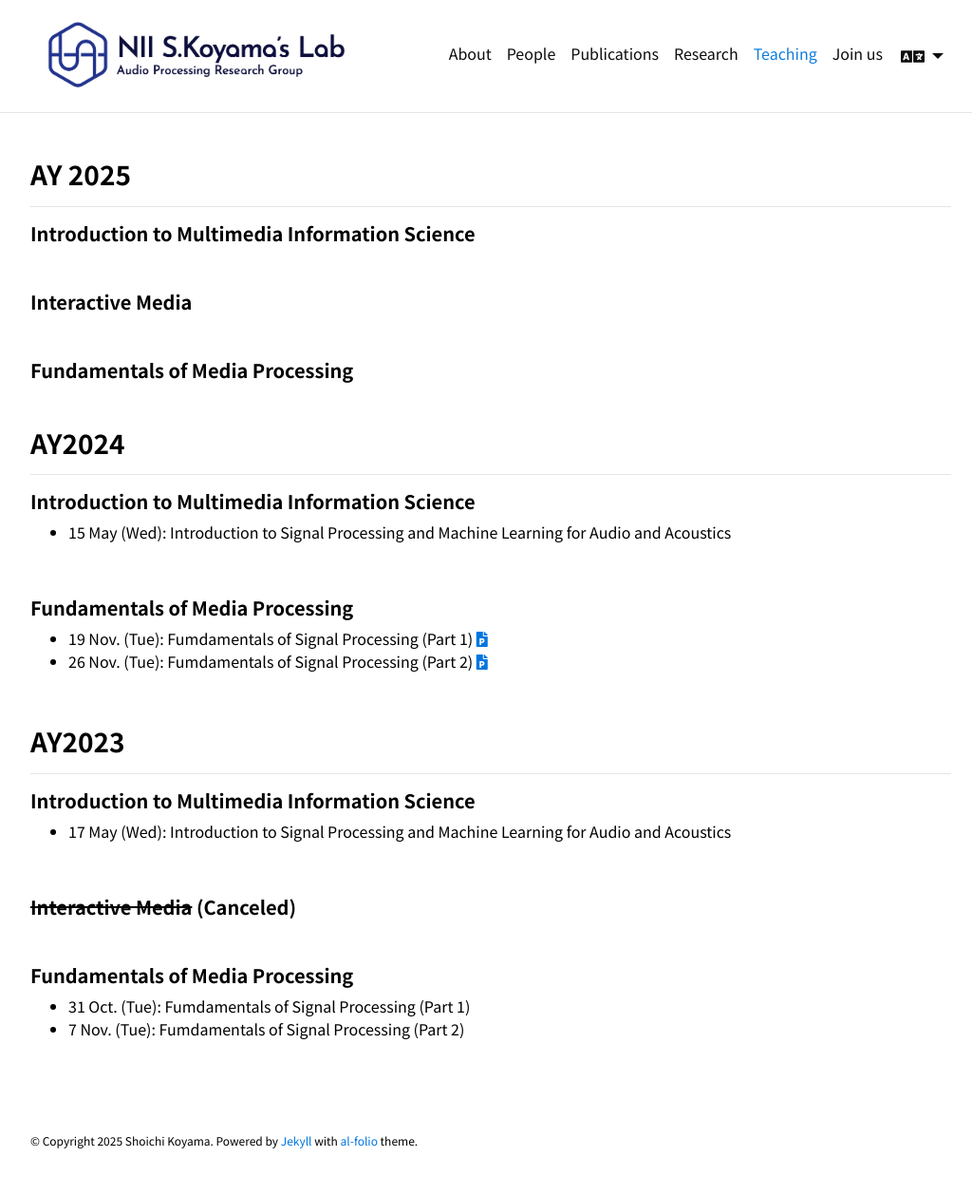
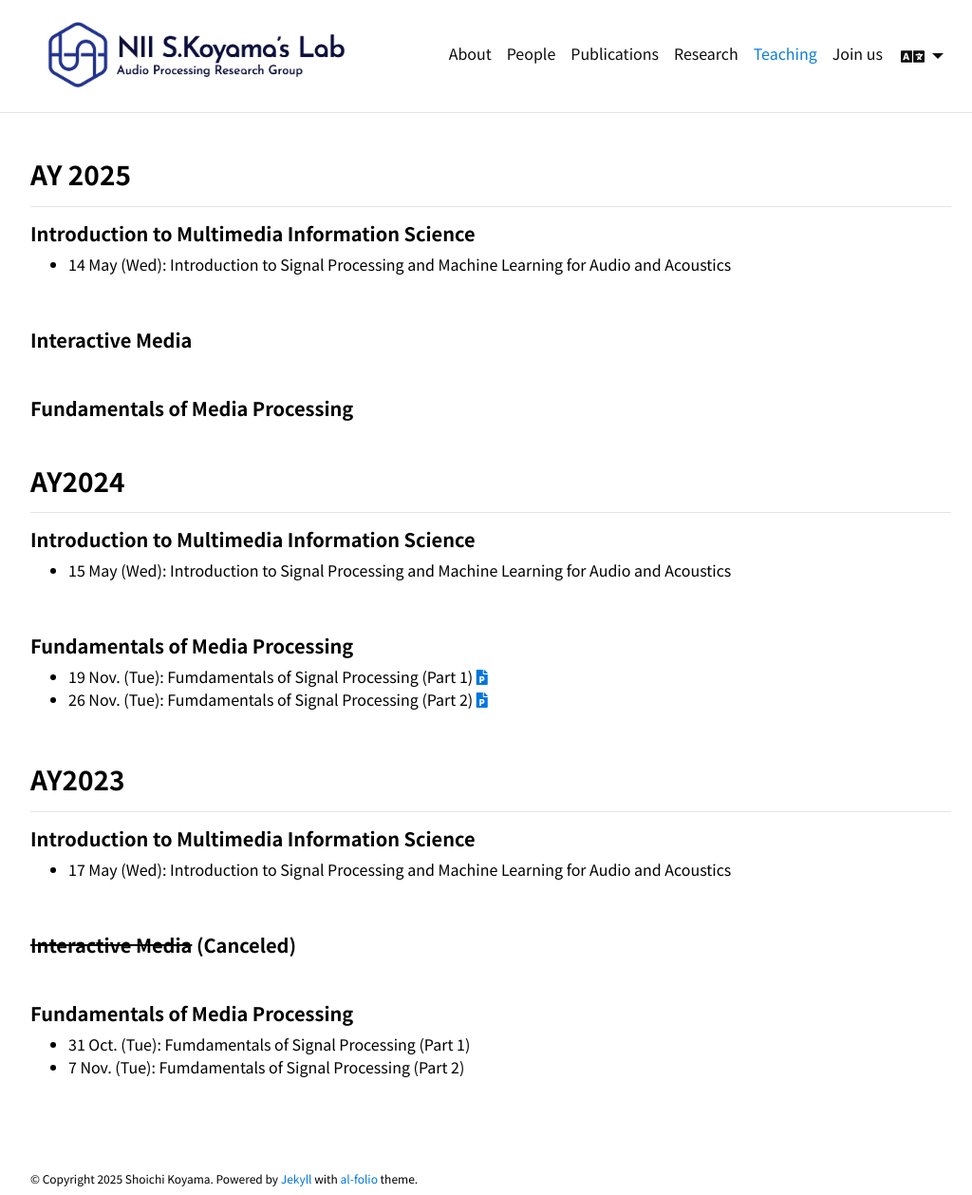
Before and after one commit to skoyamalab/skoyamalab.github.io, a Jekyll site: the page built from _pages/teaching.md, in a window 1280 px wide and 1258 px high. Shown: the whole window at 95% size, without its empty margins (123-1147 px from the left). Built offline with Jekyll 4.4.1, drawn with Linux system fonts in a browser that asks for light colours; comment, search, counter and statistics services are not loaded; a style sheet for code colours, icons or effects is not loaded.

Commit message:
updated teaching

```diff
--- a/_pages/teaching.md
+++ b/_pages/teaching.md
@@ -13,6 +13,7 @@ nav_order: 4
 ---
 
 ##### Introduction to Multimedia Information Science
+- 14 May (Wed): Introduction to Signal Processing and Machine Learning for Audio and Acoustics
 
 <br />
 
```
Also changed, not shown: _pages_ja/teaching.md (+1 -0 lines).
